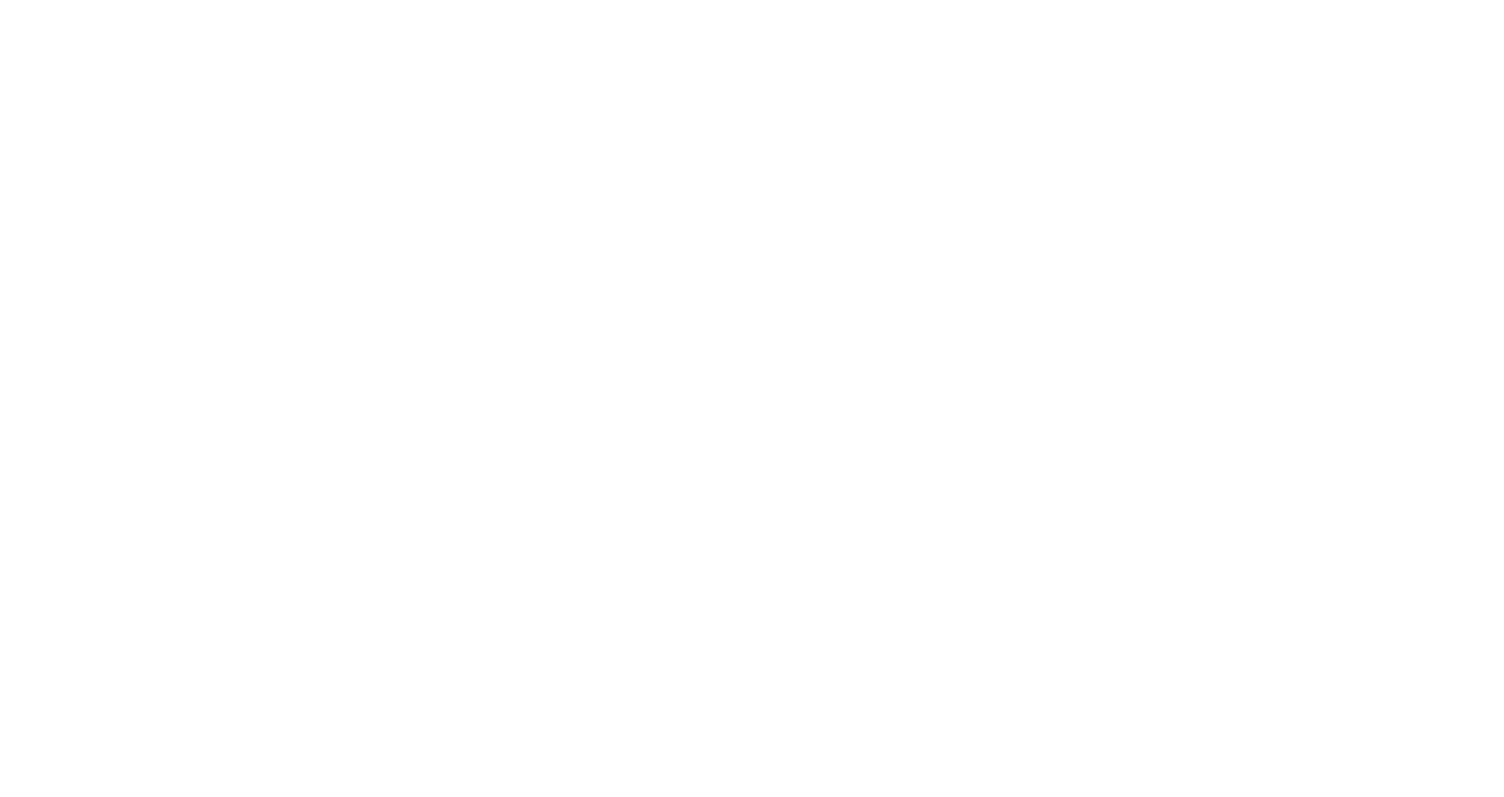
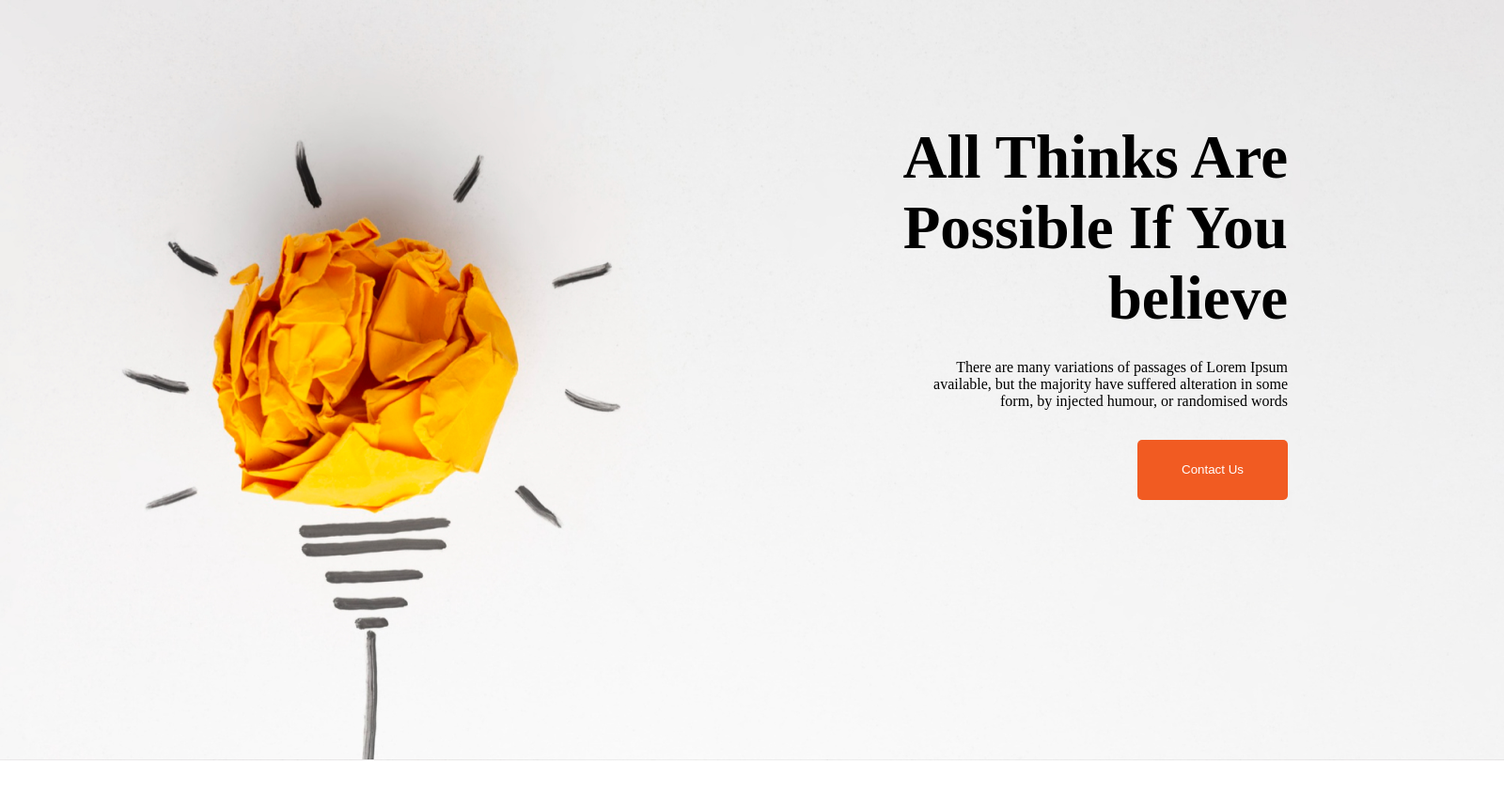
Before and after one commit to prayash231/My-New-Year, a plain HTML site: page index.html in a window 1280 px wide. Shown: the whole page at 94% size, 1600 px wide, since content can reach past the window. Before the commit the page ends 800 px from the top, so only its background shows below. Drawn offline with Linux system fonts and the light colour scheme.

Commit message:
header section done

```diff
--- a/index.html
+++ b/index.html
@@ -8,5 +8,25 @@
 </head>
 <body>
 
+    <header>
+        <div class="banner">
+             <div class="banner-info">
+                <h1 class="banner-heading">All Thinks Are <br> Possible If You <br> believe</h1>
+                <p class="banner-paragraph">
+                    There are many variations of passages of Lorem Ipsum <br> available, but the majority have suffered alteration in some <br> form, by injected humour, or randomised words
+                </p>
+                <button class="banner-btn">Contact Us</button>
+             </div>
+        </div>
+    </header>
+
+    <main>
+
+    </main>
+
+    <footer>
+
+    </footer>
+
 </body>
 </html>
--- a/style.css
+++ b/style.css
@@ -0,0 +1,50 @@
+*{
+    margin: 0px;
+    padding: 0px;
+}
+
+/* banner section starts here */
+
+.banner{
+    display: flex;
+    justify-content: flex-end;
+    background-image: url("./images/banner/banner1.png");
+    width: 1600px;
+    height: 809px;
+    align-items: center;
+}
+
+.banner-info{
+    padding-top: 216px;
+    padding-right: 230px;
+    padding-bottom: 364px;
+    text-align: right;
+}
+
+/* .banner-img{
+    width: 1600px;
+    height: 809px;
+} */
+
+.banner-heading{
+    width: 525px;
+    height: 228px;
+    font-family: Work Sans;
+    font-size: 65px;
+    font-style: normal;
+    font-weight: 700;
+}
+
+.banner-paragraph{
+    padding-top: 24px;
+    padding-bottom: 32px;
+}
+
+.banner-btn{
+    width: 160px;
+    height: 64px;
+    color: white;
+    background-color: #F15B22;
+    border: none;
+    border-radius: 5px;
+}
```
